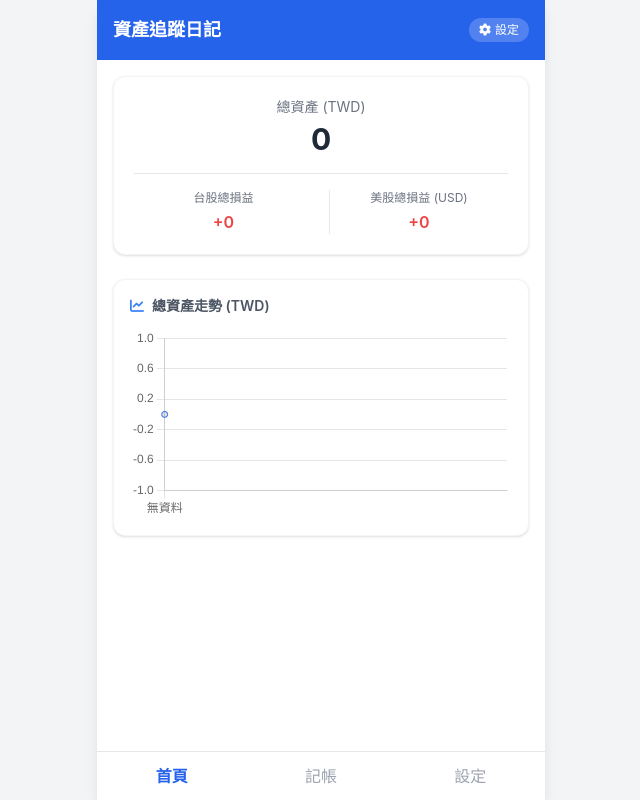
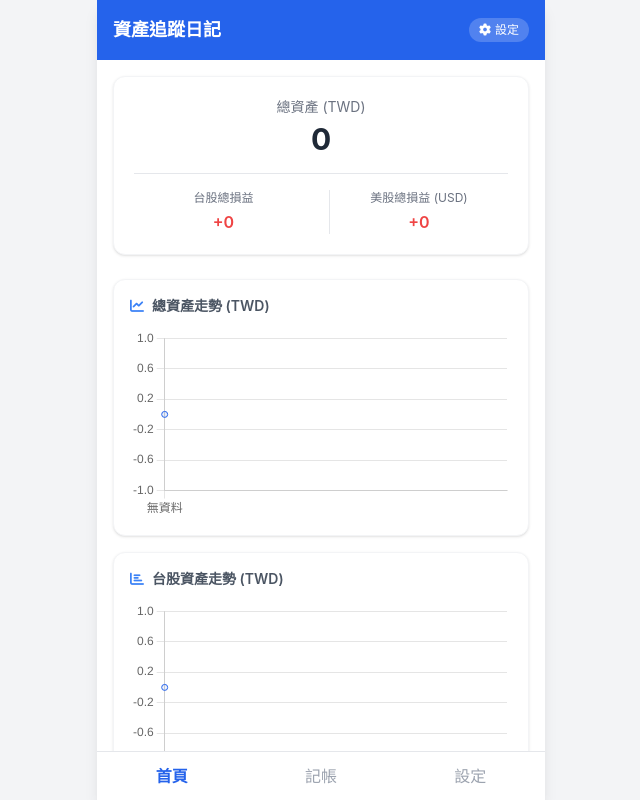
Before and after one commit to pattywu57-arch/Total-stock-asset-tracker, a plain HTML site: page index.html in a window 1280 px wide. Shown: the whole page, without its empty margins (319-959 px from the left). Drawn offline with nearby package versions, Linux system fonts and the light colour scheme.

Commit message:
Update index.html

```diff
--- a/index.html
+++ b/index.html
@@ -37,6 +37,14 @@
         <div class="bg-white rounded-xl shadow p-4 mb-4 border border-gray-100">
           <h3 class="text-gray-600 font-semibold mb-3 text-sm"><i class="fas fa-chart-line mr-2 text-blue-500"></i>總資產走勢 (TWD)</h3>
           <canvas id="assetChart" width="400" height="200"></canvas>
+        </div>
+         <div class="bg-white rounded-xl shadow p-4 mb-4 border border-gray-100">
+          <h3 class="text-gray-600 font-semibold mb-3 text-sm"><i class="fas fa-chart-bar mr-2 text-blue-500"></i>台股資產走勢 (TWD)</h3>
+          <canvas id="twChart" width="400" height="200"></canvas>
+        </div>
+        <div class="bg-white rounded-xl shadow p-4 mb-4 border border-gray-100">
+          <h3 class="text-gray-600 font-semibold mb-3 text-sm"><i class="fas fa-chart-bar mr-2 text-green-500"></i>美股資產走勢 (USD)</h3>
+          <canvas id="usChart" width="400" height="200"></canvas>
         </div>
       </div>
 
@@ -229,21 +237,58 @@
           renderCharts();
         };
 
+                let twChartInstance = null;
+        let usChartInstance = null;
+
         const renderCharts = async () => {
           await nextTick();
-          const ctx = document.getElementById('assetChart');
-          if (!ctx) return;
+          const labels = records.value.map(r => r.date.substring(5));
+          const labelList = labels.length ? labels : ['無資料'];
+
+          // 1. 總資產圖表
+          const ctxAsset = document.getElementById('assetChart');
+          if (ctxAsset) {
             if (chartInstance) chartInstance.destroy();
-          const labels = records.value.map(r => r.date.substring(5));
             const dataPoints = records.value.map(r => r.totalTW + (r.totalUS * settings.value.usdRate));
-          chartInstance = new Chart(ctx, {
+            chartInstance = new Chart(ctxAsset, {
               type: 'line',
               data: {
-              labels: labels.length ? labels : ['無資料'],
-              datasets: [{ label: '總資產 (TWD)', data: dataPoints.length ? dataPoints : [0], borderColor: '#2563eb', tension: 0.3, fill: true }]
+                labels: labelList,
+                datasets: [{ label: '總資產 (TWD)', data: dataPoints.length ? dataPoints : [0], borderColor: '#2563eb', backgroundColor: 'rgba(37, 99, 235, 0.1)', tension: 0.3, fill: true }]
               },
               options: { responsive: true, plugins: { legend: { display: false } } }
             });
+          }
+
+          // 2. 台股資產圖表
+          const ctxTw = document.getElementById('twChart');
+          if (ctxTw) {
+            if (twChartInstance) twChartInstance.destroy();
+            const twData = records.value.map(r => r.totalTW);
+            twChartInstance = new Chart(ctxTw, {
+              type: 'line',
+              data: {
+                labels: labelList,
+                datasets: [{ label: '台股總額 (TWD)', data: twData.length ? twData : [0], borderColor: '#2563eb', backgroundColor: 'rgba(37, 99, 235, 0.08)', tension: 0.3, fill: true }]
+              },
+              options: { responsive: true, plugins: { legend: { display: false } } }
+            });
+          }
+
+          // 3. 美股資產圖表
+          const ctxUs = document.getElementById('usChart');
+          if (ctxUs) {
+            if (usChartInstance) usChartInstance.destroy();
+            const usData = records.value.map(r => r.totalUS);
+            usChartInstance = new Chart(ctxUs, {
+              type: 'line',
+              data: {
+                labels: labelList,
+                datasets: [{ label: '美股總額 (USD)', data: usData.length ? usData : [0], borderColor: '#16a34a', backgroundColor: 'rgba(22, 163, 74, 0.08)', tension: 0.3, fill: true }]
+              },
+              options: { responsive: true, plugins: { legend: { display: false } } }
+            });
+          }
         };
 
         const formatMoney = (num) => new Intl.NumberFormat('zh-TW', { maximumFractionDigits: 0 }).format(num);
```
Lines whose indentation alone changed are shown as unchanged.
